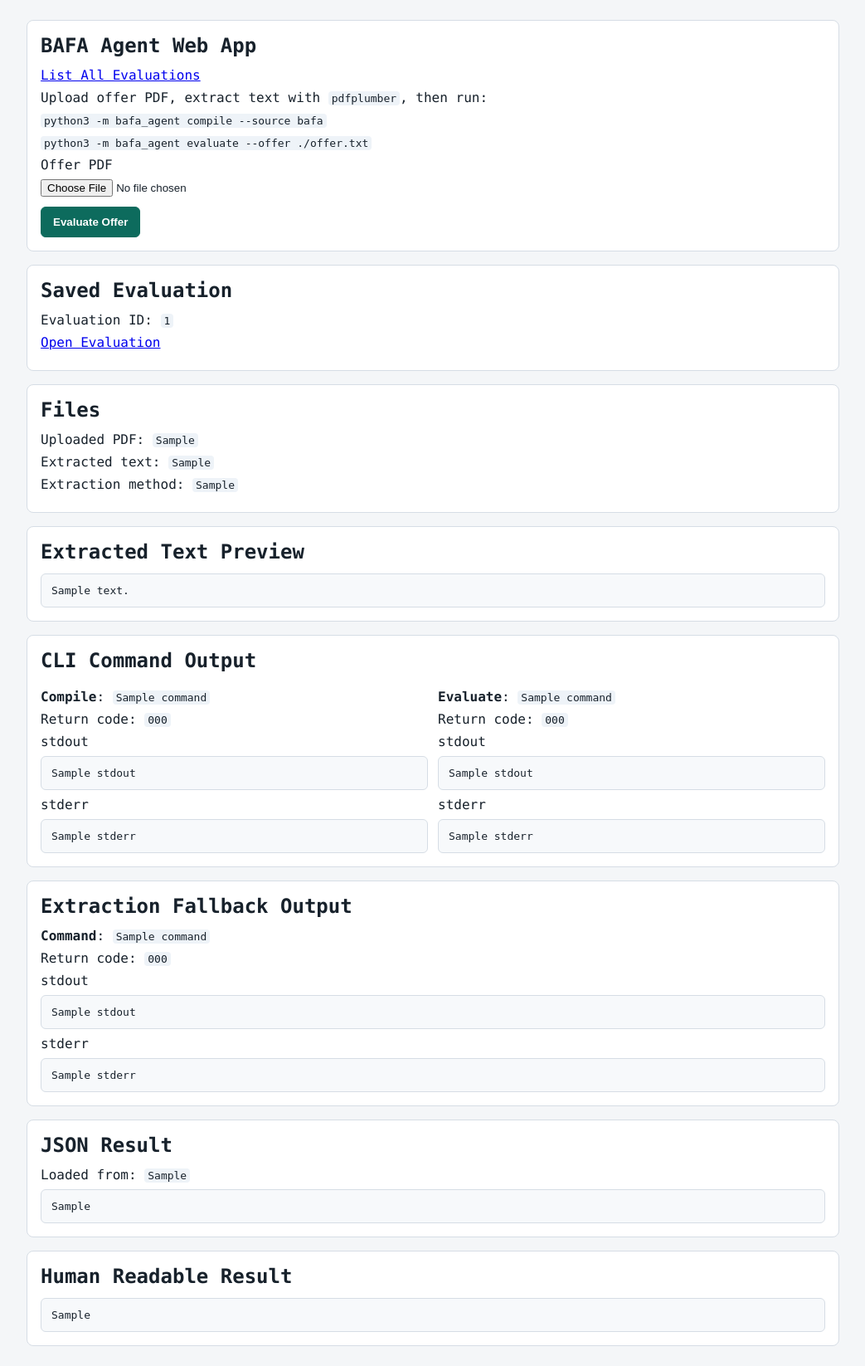
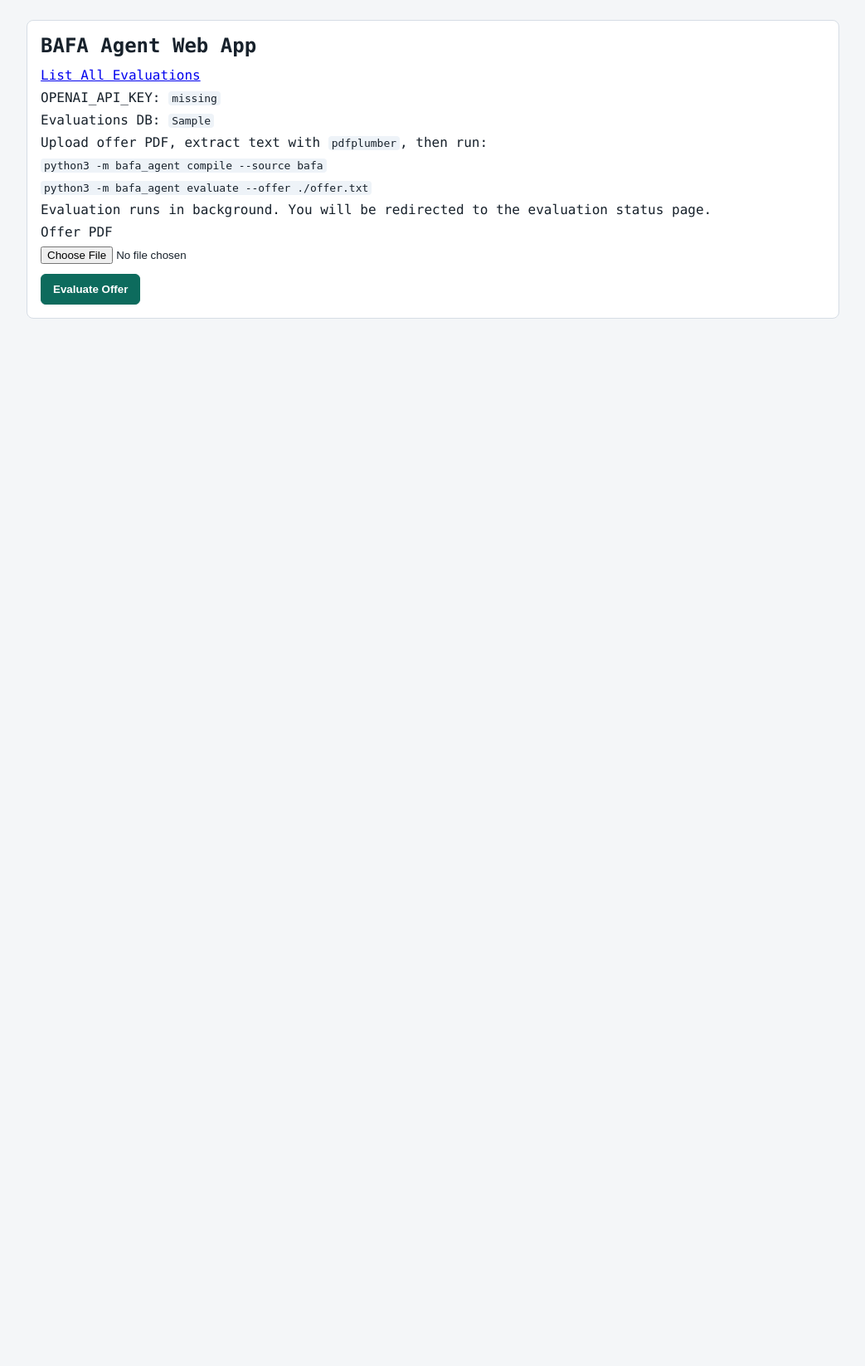
Before and after one commit to dennisfleischmann/fs-bafa-check, a Flask app: template webapp/templates/index.html in a window 1280 px wide. Shown: the whole page at 83% size, without its empty margins (118-1161 px from the left). After the commit the page ends 384 px from the top, so only its background shows below. Run offline with Flask 3, Linux system fonts and the light colour scheme; the template is opened without the code that fills it: most values are stand-ins (such as "Sample title", 1, 10 or a date in 2020).

Commit message:
Harden webapp with background evaluations and timeouts

```diff
--- a/webapp/app.py
+++ b/webapp/app.py
@@ -8,11 +8,12 @@ import os
 import re
 import subprocess
 import sys
+from concurrent.futures import ThreadPoolExecutor
 from datetime import datetime, timezone
 from pathlib import Path
 from typing import Any, Dict, Tuple
 
-from flask import Flask, abort, render_template, request, send_file
+from flask import Flask, abort, redirect, render_template, request, send_file, url_for
 from werkzeug.utils import secure_filename
 
 BASE_DIR = Path(__file__).resolve().parents[1]
@@ -23,7 +24,15 @@ from bafa_agent.communications import render_secretary_memo
 from bafa_agent.config import load_project_config
 from bafa_agent.intake import build_case_id
 from bafa_agent.utils import read_json
-from webapp.db import create_evaluation, get_evaluation, init_db, list_evaluations, update_evaluation
+from webapp.db import (
+    create_evaluation,
+    db_path,
+    get_evaluation,
+    init_db,
+    list_evaluations,
+    update_evaluation,
+    update_evaluation_fields,
+)
 
 WEBAPP_DIR = Path(__file__).resolve().parent
 UPLOAD_DIR = WEBAPP_DIR / "uploads"
@@ -33,8 +42,22 @@ EVALUATION_PATH_RE = re.compile(r"^evaluation written:\s*(?P<path>.+)$", re.MULT
 COMPILE_CMD = ["python3", "-m", "bafa_agent", "compile", "--source", "bafa"]
 EVALUATE_CMD = ["python3", "-m", "bafa_agent", "evaluate", "--offer", "./offer.txt"]
 
+OCR_TIMEOUT_SEC = int(os.getenv("WEBAPP_OCR_TIMEOUT_SEC", "420"))
+COMPILE_TIMEOUT_SEC = int(os.getenv("WEBAPP_COMPILE_TIMEOUT_SEC", "420"))
+EVALUATE_TIMEOUT_SEC = int(os.getenv("WEBAPP_EVALUATE_TIMEOUT_SEC", "300"))
+
+EXECUTOR = ThreadPoolExecutor(max_workers=max(1, int(os.getenv("WEBAPP_JOB_WORKERS", "2"))))
+
 app = Flask(__name__, template_folder=str(WEBAPP_DIR / "templates"))
 DB_READY = False
+
+
+def ensure_db_ready() -> None:
+    global DB_READY
+    if DB_READY:
+        return
+    init_db()
+    DB_READY = True
 
 
 def _relative(path: Path) -> str:
@@ -44,17 +67,11 @@ def _relative(path: Path) -> str:
         return str(path)
 
 
-def extract_text_with_pdfplumber(pdf_path: Path) -> str:
-    import pdfplumber
-
-    chunks = []
-    with pdfplumber.open(str(pdf_path)) as pdf:
-        for index, page in enumerate(pdf.pages, start=1):
-            page_text = (page.extract_text() or "").strip()
-            chunks.append(f"===== PAGE {index} =====")
-            chunks.append(page_text)
-            chunks.append("")
-    return "\n".join(chunks).strip() + "\n"
+def _env_status() -> Dict[str, Any]:
+    return {
+        "openai_api_key_set": bool(os.getenv("OPENAI_API_KEY")),
+        "db_path": str(db_path()),
+    }
 
 
 def extract_text_with_pdfplumber_stats(pdf_path: Path) -> Tuple[str, int]:
@@ -74,7 +91,7 @@ def extract_text_with_pdfplumber_stats(pdf_path: Path) -> Tuple[str, int]:
     return text, total_chars
 
 
-def run_ocr_offer_extractor(pdf_path: Path, out_path: Path) -> Dict[str, Any]:
+def run_ocr_offer_extractor(pdf_path: Path, out_path: Path, timeout_sec: int) -> Dict[str, Any]:
     cmd = [
         "python3",
         "extract_text_from_offer.py",
@@ -82,23 +99,53 @@ def run_ocr_offer_extractor(pdf_path: Path, out_path: Path) -> Dict[str, Any]:
         "--out",
         str(out_path),
     ]
-    completed = subprocess.run(cmd, cwd=BASE_DIR, capture_output=True, text=True, check=False)
-    return {
-        "command": " ".join(cmd),
-        "returncode": completed.returncode,
-        "stdout": completed.stdout,
-        "stderr": completed.stderr,
-    }
+    try:
+        completed = subprocess.run(
+            cmd,
+            cwd=BASE_DIR,
+            capture_output=True,
+            text=True,
+            check=False,
+            timeout=timeout_sec,
+        )
+        return {
+            "command": " ".join(cmd),
+            "returncode": completed.returncode,
+            "stdout": completed.stdout,
+            "stderr": completed.stderr,
+        }
+    except subprocess.TimeoutExpired as exc:
+        return {
+            "command": " ".join(cmd),
+            "returncode": 124,
+            "stdout": exc.stdout or "",
+            "stderr": (exc.stderr or "") + f"\nTimeout after {timeout_sec}s.",
+        }
 
 
-def run_command(args: list[str]) -> Dict[str, Any]:
-    completed = subprocess.run(args, cwd=BASE_DIR, capture_output=True, text=True, check=False)
-    return {
-        "command": " ".join(args),
-        "returncode": completed.returncode,
-        "stdout": completed.stdout,
-        "stderr": completed.stderr,
-    }
+def run_command(args: list[str], timeout_sec: int) -> Dict[str, Any]:
+    try:
+        completed = subprocess.run(
+            args,
+            cwd=BASE_DIR,
+            capture_output=True,
+            text=True,
+            check=False,
+            timeout=timeout_sec,
+        )
+        return {
+            "command": " ".join(args),
+            "returncode": completed.returncode,
+            "stdout": completed.stdout,
+            "stderr": completed.stderr,
+        }
+    except subprocess.TimeoutExpired as exc:
+        return {
+            "command": " ".join(args),
+            "returncode": 124,
+            "stdout": exc.stdout or "",
+            "stderr": (exc.stderr or "") + f"\nTimeout after {timeout_sec}s.",
+        }
 
 
 def find_evaluation_path(stdout: str) -> Path:
@@ -112,45 +159,165 @@ def find_evaluation_path(stdout: str) -> Path:
     return BASE_DIR / "data" / "cases" / case_id / "evaluation.json"
 
 
-def persist_record(context: Dict[str, Any], record: Dict[str, Any]) -> None:
+def _mark_failed(evaluation_id: int, fields: Dict[str, Any], message: str) -> None:
+    payload = dict(fields)
+    payload["status"] = "failed"
+    payload["error_message"] = message
+    update_evaluation_fields(evaluation_id, payload)
+
+
+def process_evaluation_async(evaluation_id: int, stored_pdf_path: str) -> None:
+    ensure_db_ready()
+    load_project_config(BASE_DIR)
+
+    stored_pdf = Path(stored_pdf_path)
+    update_evaluation_fields(evaluation_id, {"status": "running", "error_message": ""})
+
+    extracted_text = ""
+    extraction_method = ""
+    ocr_result: Dict[str, Any] = {}
+
+    try:
+        extracted_text, char_count = extract_text_with_pdfplumber_stats(stored_pdf)
+        if char_count > 30:
+            extraction_method = "pdfplumber"
+            OFFER_TEXT_PATH.write_text(extracted_text, encoding="utf-8")
+        else:
+            ocr_result = run_ocr_offer_extractor(stored_pdf, OFFER_TEXT_PATH, timeout_sec=OCR_TIMEOUT_SEC)
+            extraction_method = "pdfplumber + OCR fallback (extract_text_from_offer.py)"
+            extracted_text = OFFER_TEXT_PATH.read_text(encoding="utf-8", errors="ignore") if OFFER_TEXT_PATH.exists() else ""
+            if ocr_result["returncode"] != 0:
+                _mark_failed(
+                    evaluation_id,
+                    {
+                        "extraction_method": extraction_method,
+                        "offer_text": extracted_text,
+                        "evaluate_stderr": ocr_result.get("stderr", ""),
+                    },
+                    "Text extraction failed (OCR fallback error).",
+                )
+                return
+            if "[OCR_FAILED]" in extracted_text:
+                _mark_failed(
+                    evaluation_id,
+                    {
+                        "extraction_method": extraction_method,
+                        "offer_text": extracted_text,
+                        "evaluate_stderr": ocr_result.get("stderr", ""),
+                    },
+                    "Text extraction failed: OCR returned page failures. Check OPENAI_API_KEY.",
+                )
+                return
+
+        update_evaluation_fields(
+            evaluation_id,
+            {
+                "offer_text": extracted_text,
+                "extraction_method": extraction_method,
+            },
+        )
+
+        compile_result = run_command(COMPILE_CMD, timeout_sec=COMPILE_TIMEOUT_SEC)
+        update_evaluation_fields(
+            evaluation_id,
+            {
+                "compile_returncode": compile_result["returncode"],
+                "compile_stdout": compile_result["stdout"],
+                "compile_stderr": compile_result["stderr"],
+            },
+        )
+        if compile_result["returncode"] != 0:
+            _mark_failed(evaluation_id, {}, "Compile step failed.")
+            return
+
+        evaluate_result = run_command(EVALUATE_CMD, timeout_sec=EVALUATE_TIMEOUT_SEC)
+        update_evaluation_fields(
+            evaluation_id,
+            {
+                "evaluate_returncode": evaluate_result["returncode"],
+                "evaluate_stdout": evaluate_result["stdout"],
+                "evaluate_stderr": evaluate_result["stderr"],
+            },
+        )
+        if evaluate_result["returncode"] != 0:
+            _mark_failed(evaluation_id, {}, "Evaluate step failed.")
+            return
+
+        evaluation_path = find_evaluation_path(evaluate_result["stdout"])
+        evaluation_payload = read_json(evaluation_path, default={}) or {}
+        if not evaluation_payload:
+            _mark_failed(
+                evaluation_id,
+                {"evaluation_path": _relative(evaluation_path)},
+                f"Evaluation JSON not found or empty: {_relative(evaluation_path)}",
+            )
+            return
+
+        evaluation_json = json.dumps(evaluation_payload, indent=2, ensure_ascii=False)
+        human_result = render_secretary_memo(evaluation_payload)
+        update_evaluation_fields(
+            evaluation_id,
+            {
+                "evaluation_path": _relative(evaluation_path),
+                "evaluation_json": evaluation_json,
+                "human_result": human_result,
+                "case_id": str(evaluation_payload.get("case_id", "")),
+                "status": "success",
+                "error_message": "",
+            },
+        )
+    except Exception as exc:
+        _mark_failed(evaluation_id, {}, f"{type(exc).__name__}: {exc}")
+
+
+def enqueue_evaluation(stored_pdf: Path, filename: str) -> int:
+    ensure_db_ready()
+    pdf_bytes = stored_pdf.read_bytes()
+    record = {
+        "original_filename": filename,
+        "stored_pdf_path": _relative(stored_pdf),
+        "offer_pdf_bytes": pdf_bytes,
+        "offer_pdf_sha256": hashlib.sha256(pdf_bytes).hexdigest(),
+        "offer_text": "",
+        "extraction_method": "",
+        "compile_returncode": -1,
+        "compile_stdout": "",
+        "compile_stderr": "",
+        "evaluate_returncode": -1,
+        "evaluate_stdout": "",
+        "evaluate_stderr": "",
+        "evaluation_path": "",
+        "evaluation_json": "{}",
+        "human_result": "",
+        "case_id": "",
+        "status": "queued",
+        "error_message": "",
+        "is_modified": 0,
+    }
+    evaluation_id = create_evaluation(record)
+    EXECUTOR.submit(process_evaluation_async, evaluation_id, str(stored_pdf))
+    return evaluation_id
+
+
+@app.route("/healthz", methods=["GET"])
+def healthz() -> Dict[str, Any]:
     try:
         ensure_db_ready()
-        context["saved_evaluation_id"] = create_evaluation(record)
+        return {"ok": True, "db_path": str(db_path())}
     except Exception as exc:
-        context["persistence_error"] = f"{type(exc).__name__}: {exc}"
-
-
-def ensure_db_ready() -> None:
-    global DB_READY
-    if DB_READY:
-        return
-    init_db()
-    DB_READY = True
+        return {"ok": False, "error": f"{type(exc).__name__}: {exc}"}, 500
 
 
 @app.route("/", methods=["GET", "POST"])
 def index() -> str:
     context: Dict[str, Any] = {
         "error": "",
-        "persistence_error": "",
-        "saved_evaluation_id": None,
-        "uploaded_pdf_path": "",
-        "offer_txt_path": "",
-        "offer_text_preview": "",
-        "extraction_method": "",
-        "extraction_result": None,
-        "evaluation_path": "",
-        "evaluation_json": "",
-        "human_result": "",
-        "compile_result": None,
-        "evaluate_result": None,
+        "env_status": _env_status(),
     }
-    record: Dict[str, Any] = {}
 
     if request.method == "POST":
         try:
             load_project_config(BASE_DIR)
-
             uploaded = request.files.get("offer_pdf")
             if uploaded is None or not uploaded.filename:
                 context["error"] = "Please upload a PDF file."
@@ -165,95 +332,11 @@ def index() -> str:
             timestamp = datetime.now(timezone.utc).strftime("%Y%m%d_%H%M%S")
             stored_pdf = UPLOAD_DIR / f"{timestamp}_{filename}"
             uploaded.save(str(stored_pdf))
-            context["uploaded_pdf_path"] = _relative(stored_pdf)
-            pdf_bytes = stored_pdf.read_bytes()
-            record = {
-                "original_filename": filename,
-                "stored_pdf_path": _relative(stored_pdf),
-                "offer_pdf_bytes": pdf_bytes,
-                "offer_pdf_sha256": hashlib.sha256(pdf_bytes).hexdigest(),
-                "offer_text": "",
-                "extraction_method": "",
-                "compile_returncode": -1,
-                "compile_stdout": "",
-                "compile_stderr": "",
-                "evaluate_returncode": -1,
-                "evaluate_stdout": "",
-                "evaluate_stderr": "",
-                "evaluation_path": "",
-                "evaluation_json": "{}",
-                "human_result": "",
-                "case_id": "",
-                "status": "failed",
-                "error_message": "",
-                "is_modified": 0,
-            }
 
-            extracted_text, char_count = extract_text_with_pdfplumber_stats(stored_pdf)
-            if char_count > 30:
-                OFFER_TEXT_PATH.write_text(extracted_text, encoding="utf-8")
-                context["extraction_method"] = "pdfplumber"
-            else:
-                ocr_result = run_ocr_offer_extractor(stored_pdf, OFFER_TEXT_PATH)
-                context["extraction_result"] = ocr_result
-                if ocr_result["returncode"] != 0:
-                    context["error"] = "Text extraction failed: pdfplumber found no text and OCR fallback failed."
-                    record["error_message"] = context["error"]
-                    record["extraction_method"] = "pdfplumber + OCR fallback (extract_text_from_offer.py)"
-                    persist_record(context, record)
-                    return render_template("index.html", **context)
-                context["extraction_method"] = "pdfplumber + OCR fallback (extract_text_from_offer.py)"
-                extracted_text = OFFER_TEXT_PATH.read_text(encoding="utf-8", errors="ignore")
-
-            context["offer_txt_path"] = _relative(OFFER_TEXT_PATH)
-            context["offer_text_preview"] = extracted_text[:4000]
-            record["offer_text"] = extracted_text
-            record["extraction_method"] = context["extraction_method"]
-
-            compile_result = run_command(COMPILE_CMD)
-            context["compile_result"] = compile_result
-            record["compile_returncode"] = compile_result["returncode"]
-            record["compile_stdout"] = compile_result["stdout"]
-            record["compile_stderr"] = compile_result["stderr"]
-            if compile_result["returncode"] != 0:
-                context["error"] = "Compile step failed."
-                record["error_message"] = context["error"]
-                persist_record(context, record)
-                return render_template("index.html", **context)
-
-            evaluate_result = run_command(EVALUATE_CMD)
-            context["evaluate_result"] = evaluate_result
-            record["evaluate_returncode"] = evaluate_result["returncode"]
-            record["evaluate_stdout"] = evaluate_result["stdout"]
-            record["evaluate_stderr"] = evaluate_result["stderr"]
-            if evaluate_result["returncode"] != 0:
-                context["error"] = "Evaluate step failed."
-                record["error_message"] = context["error"]
-                persist_record(context, record)
-                return render_template("index.html", **context)
-
-            evaluation_path = find_evaluation_path(evaluate_result["stdout"])
-            context["evaluation_path"] = _relative(evaluation_path)
-            record["evaluation_path"] = context["evaluation_path"]
-            evaluation_payload = read_json(evaluation_path, default={}) or {}
-            if not evaluation_payload:
-                context["error"] = f"Evaluation JSON not found or empty: {context['evaluation_path']}"
-                record["error_message"] = context["error"]
-                persist_record(context, record)
-                return render_template("index.html", **context)
-            context["evaluation_json"] = json.dumps(evaluation_payload, indent=2, ensure_ascii=False)
-            context["human_result"] = render_secretary_memo(evaluation_payload)
-            record["evaluation_json"] = context["evaluation_json"]
-            record["human_result"] = context["human_result"]
-            record["case_id"] = str(evaluation_payload.get("case_id", ""))
-            record["status"] = "success"
-            record["error_message"] = ""
-            persist_record(context, record)
+            evaluation_id = enqueue_evaluation(stored_pdf, filename)
+            return redirect(url_for("evaluation_edit", evaluation_id=evaluation_id))
         except Exception as exc:
             context["error"] = f"{type(exc).__name__}: {exc}"
-            if record:
-                record["error_message"] = context["error"]
-                persist_record(context, record)
 
     return render_template("index.html", **context)
 
--- a/webapp/templates/index.html
+++ b/webapp/templates/index.html
@@ -88,110 +88,24 @@
       <section class="card">
         <h1>BAFA Agent Web App</h1>
         <p><a href="/evaluations">List All Evaluations</a></p>
+        <p>OPENAI_API_KEY: <code>{{ "set" if env_status.openai_api_key_set else "missing" }}</code></p>
+        <p>Evaluations DB: <code>{{ env_status.db_path }}</code></p>
         <p>Upload offer PDF, extract text with <code>pdfplumber</code>, then run:</p>
         <p><code>python3 -m bafa_agent compile --source bafa</code></p>
         <p><code>python3 -m bafa_agent evaluate --offer ./offer.txt</code></p>
+        <p>Evaluation runs in background. You will be redirected to the evaluation status page.</p>
         <form method="post" enctype="multipart/form-data">
           <label for="offer_pdf">Offer PDF</label>
           <input id="offer_pdf" name="offer_pdf" type="file" accept=".pdf" required>
           <button type="submit">Evaluate Offer</button>
         </form>
       </section>
-
       {% if error %}
       <section class="card error">
         <h2>Error</h2>
         <p>{{ error }}</p>
       </section>
       {% endif %}
-
-      {% if persistence_error %}
-      <section class="card error">
-        <h2>Persistence Error</h2>
-        <p>{{ persistence_error }}</p>
-      </section>
-      {% endif %}
-
-      {% if saved_evaluation_id %}
-      <section class="card">
-        <h2>Saved Evaluation</h2>
-        <p>Evaluation ID: <code>{{ saved_evaluation_id }}</code></p>
-        <p><a href="/evaluations/{{ saved_evaluation_id }}">Open Evaluation</a></p>
-      </section>
-      {% endif %}
-
-      {% if uploaded_pdf_path %}
-      <section class="card">
-        <h2>Files</h2>
-        <p>Uploaded PDF: <code>{{ uploaded_pdf_path }}</code></p>
-        <p>Extracted text: <code>{{ offer_txt_path }}</code></p>
-        {% if extraction_method %}
-        <p>Extraction method: <code>{{ extraction_method }}</code></p>
-        {% endif %}
-      </section>
-      {% endif %}
-
-      {% if offer_text_preview %}
-      <section class="card">
-        <h2>Extracted Text Preview</h2>
-        <pre>{{ offer_text_preview }}</pre>
-      </section>
-      {% endif %}
-
-      {% if compile_result or evaluate_result %}
-      <section class="card">
-        <h2>CLI Command Output</h2>
-        <div class="grid">
-          {% if compile_result %}
-          <div>
-            <p><strong>Compile</strong>: <code>{{ compile_result.command }}</code></p>
-            <p>Return code: <code>{{ compile_result.returncode }}</code></p>
-            <p>stdout</p>
-            <pre>{{ compile_result.stdout }}</pre>
-            <p>stderr</p>
-            <pre>{{ compile_result.stderr }}</pre>
-          </div>
-          {% endif %}
-          {% if evaluate_result %}
-          <div>
-            <p><strong>Evaluate</strong>: <code>{{ evaluate_result.command }}</code></p>
-            <p>Return code: <code>{{ evaluate_result.returncode }}</code></p>
-            <p>stdout</p>
-            <pre>{{ evaluate_result.stdout }}</pre>
-            <p>stderr</p>
-            <pre>{{ evaluate_result.stderr }}</pre>
-          </div>
-          {% endif %}
-        </div>
-      </section>
-      {% endif %}
-
-      {% if extraction_result %}
-      <section class="card">
-        <h2>Extraction Fallback Output</h2>
-        <p><strong>Command</strong>: <code>{{ extraction_result.command }}</code></p>
-        <p>Return code: <code>{{ extraction_result.returncode }}</code></p>
-        <p>stdout</p>
-        <pre>{{ extraction_result.stdout }}</pre>
-        <p>stderr</p>
-        <pre>{{ extraction_result.stderr }}</pre>
-      </section>
-      {% endif %}
-
-      {% if evaluation_json %}
-      <section class="card">
-        <h2>JSON Result</h2>
-        <p>Loaded from: <code>{{ evaluation_path }}</code></p>
-        <pre>{{ evaluation_json }}</pre>
-      </section>
-      {% endif %}
-
-      {% if human_result %}
-      <section class="card">
-        <h2>Human Readable Result</h2>
-        <pre>{{ human_result }}</pre>
-      </section>
-      {% endif %}
     </main>
   </body>
 </html>
```
Also changed, not shown: tests/test_webapp_persistence.py (+14 -1 lines), webapp/db.py (+55 -0 lines), webapp/templates/evaluation_edit.html (+10 -0 lines), README.md.
